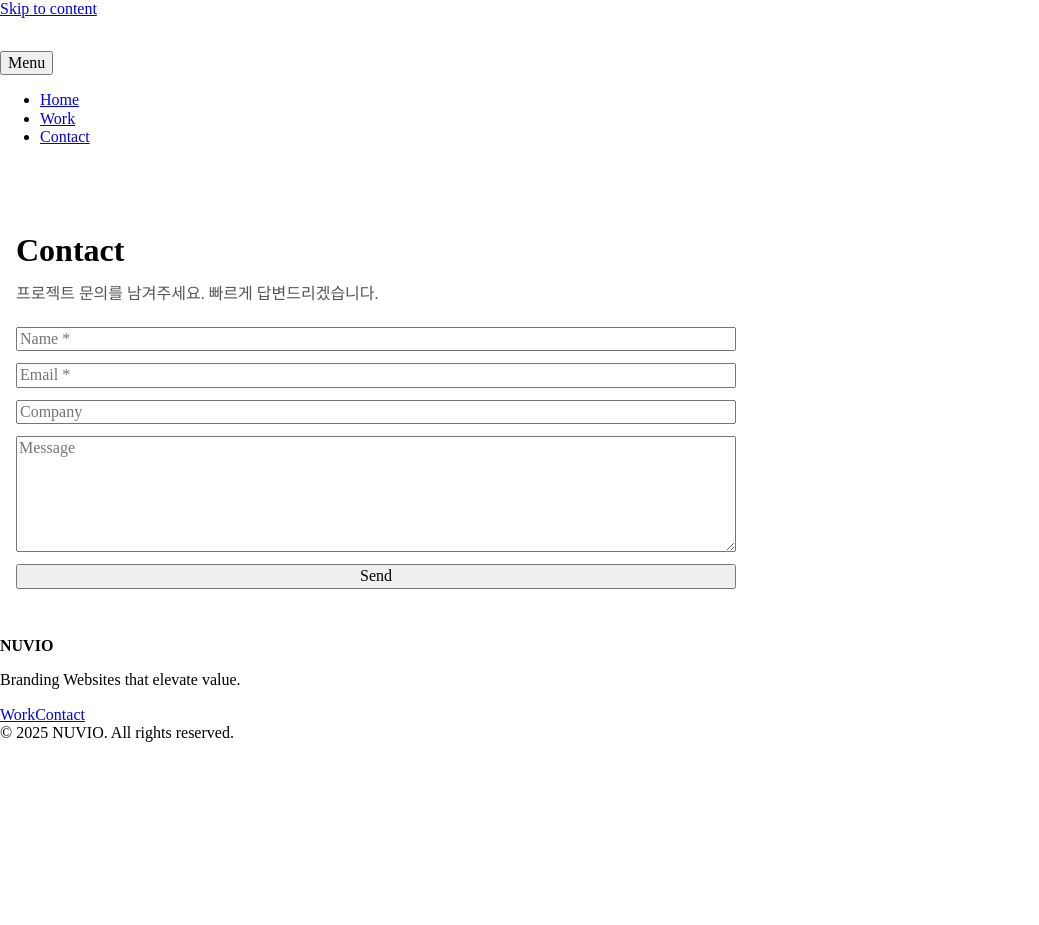
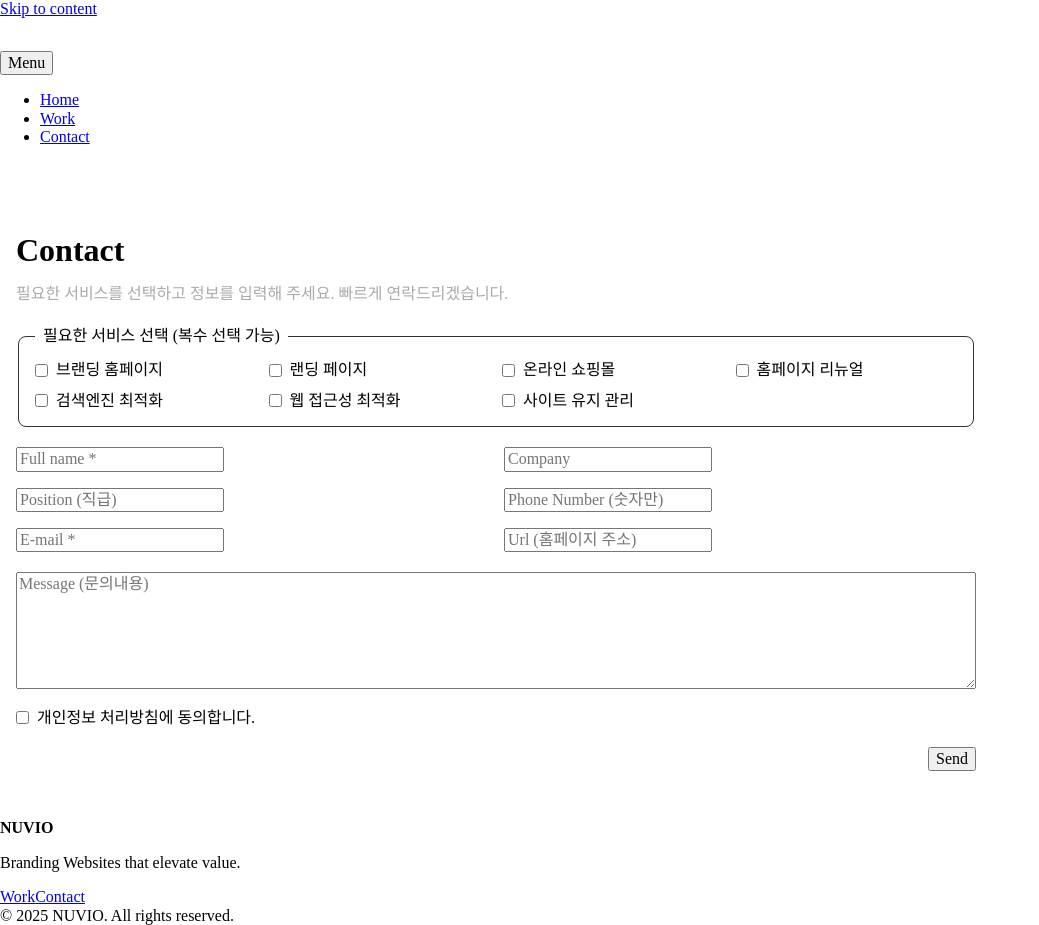
Before and after one commit to 91valyrian/nuvioweb, a Next.js app: page /contact in a window 1280 px wide. Shown: the whole page, without its empty margins (0-1039 px from the left). Before the commit the page ends 800 px from the top, so only its background shows below. Built offline with nearby package versions, Linux system fonts and the light colour scheme.

Commit message:
Add a field to a contact

```diff
--- a/src/app/contact/page.js
+++ b/src/app/contact/page.js
@@ -3,43 +3,153 @@ import { useState } from "react";
 
 export default function ContactPage() {
   const [ok, setOk] = useState(false);
+  const [error, setError] = useState("");
   const [loading, setLoading] = useState(false);
 
   async function onSubmit(e) {
     e.preventDefault();
     setLoading(true);
-    const fd = new FormData(e.currentTarget);
-    const res = await fetch("/api/contact", {
-      method: "POST",
-      headers: { "content-type": "application/json" },
-      body: JSON.stringify({
-        name: fd.get("name"),
-        email: fd.get("email"),
-        company: fd.get("company"),
-        message: fd.get("message"),
-      }),
-    });
-    setOk(res.ok);
-    setLoading(false);
+    setOk(false);
+    setError("");
+
+    const form = e.currentTarget;
+    const fd = new FormData(form);
+
+    // collect checked services
+    const services = Array.from(
+      form.querySelectorAll('input[name="services"]:checked')
+    ).map((el) => el.value);
+
+    // phone: keep digits only (no hyphen)
+    const rawPhone = (fd.get("phone") || "").toString();
+    const phone = rawPhone.replace(/\D/g, "");
+
+    const payload = {
+      services,
+      name: fd.get("name"),
+      company: fd.get("company"),
+      position: fd.get("position"),
+      phone,
+      email: fd.get("email"),
+      url: fd.get("url"),
+      message: fd.get("message"),
+      consent: fd.get("consent") ? true : false,
+    };
+
+    try {
+      const res = await fetch("/api/contact", {
+        method: "POST",
+        headers: { "content-type": "application/json" },
+        body: JSON.stringify(payload),
+      });
+      const data = await res.json().catch(() => ({}));
+      if (!res.ok) {
+        setError(data?.error || "전송 중 오류가 발생했습니다.");
+      } else {
+        setOk(true);
+        form.reset();
+      }
+    } catch (err) {
+      setError("네트워크 오류가 발생했습니다.");
+    } finally {
+      setLoading(false);
+    }
   }
 
   return (
-    <main className="container" style={{ padding: "48px 16px", maxWidth: 720 }}>
+    <main className="container" style={{ padding: "48px 16px", maxWidth: 960 }}>
       <h1 style={{ fontSize: 32, marginBottom: 16 }}>Contact</h1>
-      <p style={{ color: "#555", margin: "0 0 24px" }}>
-        프로젝트 문의를 남겨주세요. 빠르게 답변드리겠습니다.
+      <p style={{ color: "#aaa", margin: "0 0 24px" }}>
+        필요한 서비스를 선택하고 정보를 입력해 주세요. 빠르게 연락드리겠습니다.
       </p>
 
-      <form onSubmit={onSubmit} style={{ display: "grid", gap: 12 }}>
-        <input name="name" required placeholder="Name *" className="field" />
-        <input name="email" type="email" required placeholder="Email *" className="field" />
-        <input name="company" placeholder="Company" className="field" />
-        <textarea name="message" placeholder="Message" rows={6} className="field" />
-        <button type="submit" disabled={loading} className="btn">
+      <form onSubmit={onSubmit} style={{ display: "grid", gap: 20 }}>
+        {/* Services (multiple) */}
+        <fieldset style={{ border: "1px solid #333", padding: 16, borderRadius: 8 }}>
+          <legend style={{ padding: "0 8px" }}>필요한 서비스 선택 (복수 선택 가능)</legend>
+          <div style={{ display: "grid", gridTemplateColumns: "repeat(auto-fit, minmax(220px, 1fr))", gap: 12 }}>
+            {[
+              "브랜딩 홈페이지",
+              "랜딩 페이지",
+              "온라인 쇼핑몰",
+              "홈페이지 리뉴얼",
+              "검색엔진 최적화",
+              "웹 접근성 최적화",
+              "사이트 유지 관리",
+            ].map((label) => (
+              <label key={label} style={{ display: "flex", alignItems: "center", gap: 8 }}>
+                <input type="checkbox" name="services" value={label} />
+                <span>{label}</span>
+              </label>
+            ))}
+          </div>
+        </fieldset>
+
+        {/* Two-column grid for basics */}
+        <div style={{ display: "grid", gridTemplateColumns: "1fr 1fr", gap: 16 }}>
+          <div>
+            <label className="sr-only" htmlFor="name">Full name</label>
+            <input id="name" name="name" required placeholder="Full name *" className="field" />
+          </div>
+          <div>
+            <label className="sr-only" htmlFor="company">Company</label>
+            <input id="company" name="company" placeholder="Company" className="field" />
+          </div>
+
+          <div>
+            <label className="sr-only" htmlFor="position">Position</label>
+            <input id="position" name="position" placeholder="Position (직급)" className="field" />
+          </div>
+          <div>
+            <label className="sr-only" htmlFor="phone">Phone Number</label>
+            <input
+              id="phone"
+              name="phone"
+              inputMode="numeric"
+              pattern="[0-9]*"
+              placeholder="Phone Number (숫자만)"
+              className="field"
+            />
+          </div>
+
+          <div>
+            <label className="sr-only" htmlFor="email">E-mail</label>
+            <input id="email" name="email" type="email" required placeholder="E-mail *" className="field" />
+          </div>
+          <div>
+            <label className="sr-only" htmlFor="url">Url</label>
+            <input id="url" name="url" type="url" placeholder="Url (홈페이지 주소)" className="field" />
+          </div>
+        </div>
+
+        <textarea name="message" placeholder="Message (문의내용)" rows={6} className="field" />
+
+        <label style={{ display: "flex", alignItems: "center", gap: 8 }}>
+          <input type="checkbox" name="consent" required /> 개인정보 처리방침에 동의합니다.
+        </label>
+
+        <button type="submit" disabled={loading} className="btn" style={{ justifySelf: "end" }}>
           {loading ? "Sending..." : "Send"}
         </button>
+
         {ok && <p style={{ color: "green" }}>메일이 성공적으로 발송되었습니다!</p>}
+        {error && <p style={{ color: "tomato" }}>{error}</p>}
       </form>
+
+      {/* A11y helper class if not present */}
+      <style jsx>{`
+        .sr-only {
+          position: absolute;
+          width: 1px;
+          height: 1px;
+          padding: 0;
+          margin: -1px;
+          overflow: hidden;
+          clip: rect(0, 0, 0, 0);
+          border: 0;
+          white-space: nowrap;
+        }
+      `}</style>
     </main>
   );
 }
```
Also changed, not shown: src/app/api/contact/route.js (+71 -41 lines).
